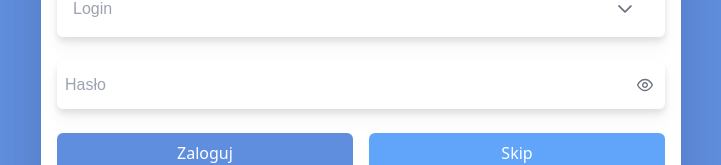
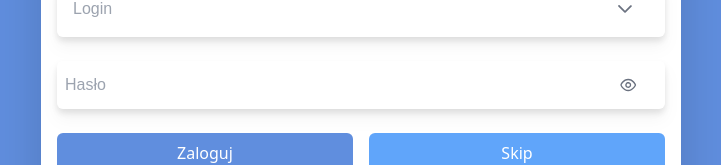
Before and after one commit to Destray32/ecpp-projekt, a React (Create React App) app in the folder client/: page / in a window 1280 px wide. Shown: the part 355-520 px from the top of the page, without its empty margins (279-1000 px from the left). Built offline with nearby package versions, Linux system fonts and the light colour scheme; no server answers; a web font is replaced by a local one.

Commit message:
przesuniecie oczka na password inpucie

```diff
--- a/client/src/index.css
+++ b/client/src/index.css
@@ -3,7 +3,9 @@
 @tailwind utilities;
 
 
-
+#password-oczko .p-input-icon {
+  transform: translateX(-105%);
+}
 
 
 
--- a/client/src/pages/Login.js
+++ b/client/src/pages/Login.js
@@ -103,7 +103,7 @@ export default function LoginPage() {
                             />
                         </div>
                     </div>
-                    <div className='card flex flex-col drop-shadow-lg w-full'>
+                    <div id='password-oczko' className='card flex flex-col drop-shadow-lg w-full'>
                         <Password value={password} onChange={(e) => setPassword(e.target.value)} feedback={false} toggleMask placeholder="Hasło"
                             inputClassName='w-full md:w-14rem h-[3rem] p-2'
                             pt={{ iconField: { root: { className: 'w-full md:w-14rem ' } } }}
```
